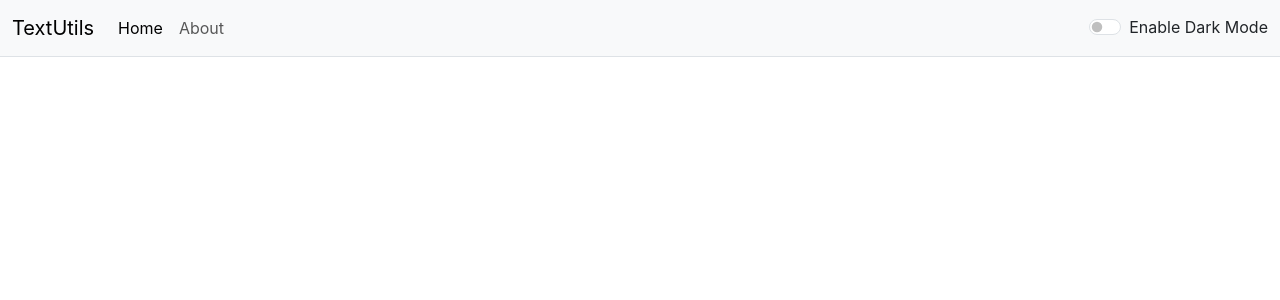
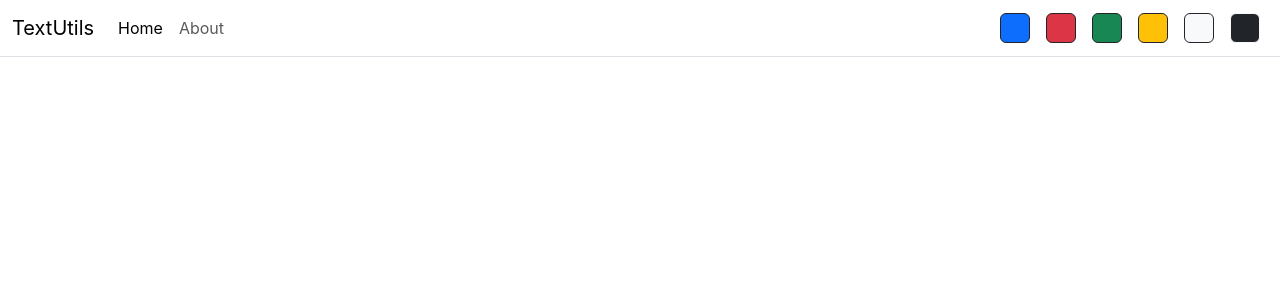
Before and after one commit to Pradeep2027/my-app, a React (Create React App) app: page /my-app/ in a window 1280 px wide. Shown: the top 300 px of the page. Built offline with nearby package versions, Linux system fonts and the light colour scheme.

Commit message:
Added color pallet for modes

```diff
--- a/src/App.js
+++ b/src/App.js
@@ -13,6 +13,7 @@ import {
 function App() {
 
   const [mode, setMode] = useState('light');
+  const [prevClass, setPrevClass] = useState('bg-light');
 
   const [alert, setAlert] = useState(null);
 
@@ -31,31 +32,36 @@ function App() {
     backgroundColor: 'white'
   });
 
-  const toggleMode = () => {
-    if (mode === 'light')  {
-      setMode('dark');
+  const removeBodyClasses = () => {
+    document.body.classList.remove('bg-'+prevClass);
+  }
+
+  const toggleMode = (cls) => {
+    console.log(cls);
+    removeBodyClasses();
+    document.body.classList.add('bg-'+cls);
+    setPrevClass(cls);
+    if (cls === 'light' || cls === 'success' || cls === 'warning' || cls === 'primary')  {
+      setMode(cls);
+      setStyle({
+        color: 'black',
+        backgroundColor: 'white'
+      });
+    }
+    else  {
+      setMode(cls);
       setStyle({
         color: 'white',
         backgroundColor: 'black'
       });
-      showAlert("Dark Mode enabled","success");
-      document.body.style.backgroundColor = 'grey';
     }
-    else  {
-      setMode('light');
-      setStyle({
-        color: 'black',
-        backgroundColor: 'white'
-      });
-      showAlert("Dark Mode disabled","success");
-      document.body.style.backgroundColor = 'white';
-    }
+    showAlert('' + cls + ' Mode enabled',"success");
   }
 
   return (
     <>
     <BrowserRouter>
-      <Navbar title="TextUtils" mode={mode} toggleMode={toggleMode}/>
+      <Navbar title="TextUtils" mode={mode} toggleMode={toggleMode} cls={prevClass}/>
       <Alert alert={alert}></Alert>
       <div className="container my-3">
         <Routes>
--- a/src/Components/Navbar.js
+++ b/src/Components/Navbar.js
@@ -4,7 +4,7 @@ import {Link} from "react-router-dom";
 export default function Navbar(props) {
   return (
     <>
-      <nav className={`navbar navbar-expand-sm bg-${props.mode} border-bottom navbar-${props.mode}`}>
+      <nav className={`navbar navbar-expand-sm bg-${props.cls} border-bottom navbar-${props.cls}`}>
         <div className="container-fluid">
           <Link className="navbar-brand" to="/">{props.title}</Link>
           {/* <a className="navbar-brand" href="/">{props.title}</a> */}
@@ -22,9 +22,13 @@ export default function Navbar(props) {
                 {/* <a className="nav-link" href="/about"> About </a> */}
               </li>
             </ul>
-            <div className={`form-check form-switch text-${props.mode === "light" ? 'dark' : 'light'}`}>
-                <input className="form-check-input" type="checkbox" role="switch" id="switchCheckDefault" onClick={props.toggleMode} />
-                <label className="form-check-label" htmlFor="switchCheckDefault">{props.mode === "light" ? 'Enable' : 'Disable'} Dark Mode</label>
+            <div className="d-flex">
+              <div className="border border-dark bg-primary rounded mx-2" style={{height:'30px', width:'30px', cursor:'pointer'}} onClick={() => props.toggleMode('primary')}></div>
+              <div className="border border-dark bg-danger rounded mx-2" style={{height:'30px', width:'30px', cursor:'pointer'}} onClick={() => props.toggleMode('danger')}></div>
+              <div className="border border-dark bg-success rounded mx-2" style={{height:'30px', width:'30px', cursor:'pointer'}} onClick={() => props.toggleMode('success')}></div>
+              <div className="border border-dark bg-warning rounded mx-2" style={{height:'30px', width:'30px', cursor:'pointer'}} onClick={() => props.toggleMode('warning')}></div>
+              <div className="border border-dark bg-light rounded mx-2" style={{height:'30px', width:'30px', cursor:'pointer'}} onClick={() => props.toggleMode('light')}></div>
+              <div className="border border-light bg-dark rounded mx-2" style={{height:'30px', width:'30px', cursor:'pointer'}} onClick={() => props.toggleMode('dark')}></div>
             </div>
           </div>
         </div>
```
